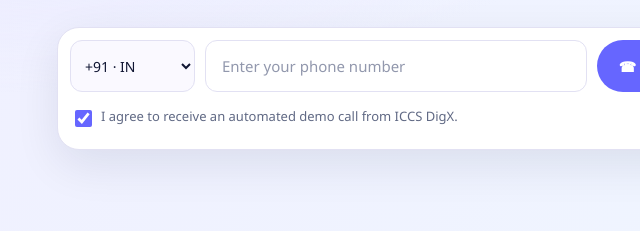
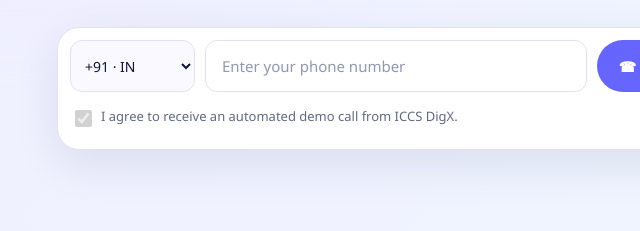
Before and after one commit to yashmeenait-ux/Digx-bot, a plain HTML site: page index.html in a window 1280 px wide. Shown: the part 1419-1650 px from the top of the page, 223-863 px from the left. Drawn offline with Linux system fonts and the light colour scheme; a web font is replaced by a local one.

Commit message:
Fix website JavaScript interactions and demo form

```diff
--- a/index.html
+++ b/index.html
@@ -92,7 +92,7 @@
       </div>
 
       <label class="call-consent" for="callConsent">
-        <input id="callConsent" name="consent" type="checkbox" checked required>
+        <input id="callConsent" name="consent" type="checkbox" checked disabled>
         <span>I agree to receive an automated demo call from ICCS DigX.</span>
       </label>
 
```
